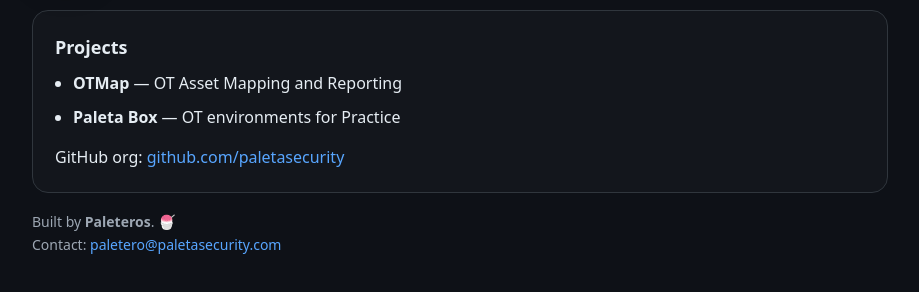
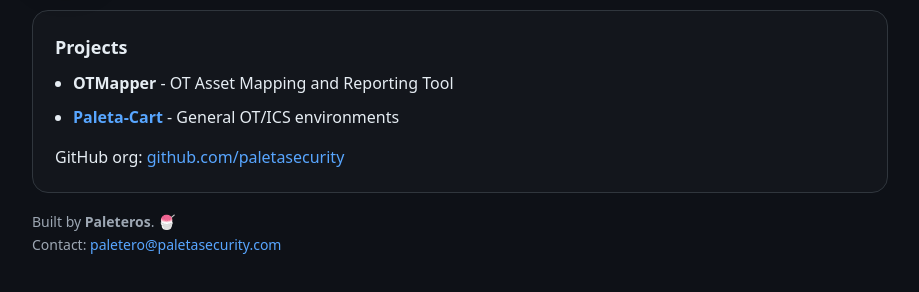
Before and after one commit to paletasecurity/paletasecurity.github.io, a plain HTML site: page index.html in a window 1280 px wide. Shown: the part 174-466 px from the top of the page, without its empty margins (180-1099 px from the left). Drawn offline with Linux system fonts and the light colour scheme.

```diff
--- a/index.html
+++ b/index.html
@@ -135,8 +135,8 @@
     <div class="card">
       <h2>Projects</h2>
       <ul>
-        <li><strong>OTMap</strong> — OT Asset Mapping and Reporting</li>
-        <li><strong>Paleta Box</strong> — OT environments for Practice</li>
+        <li><strong>OTMapper</strong> - OT Asset Mapping and Reporting Tool</li>
+        <li><strong><a href="https://github.com/paletasecurity/paleta-cart">Paleta-Cart</a></strong> - General OT/ICS environments</li>
       </ul>
 
       <p style="margin: 14px 0 0;">
```
